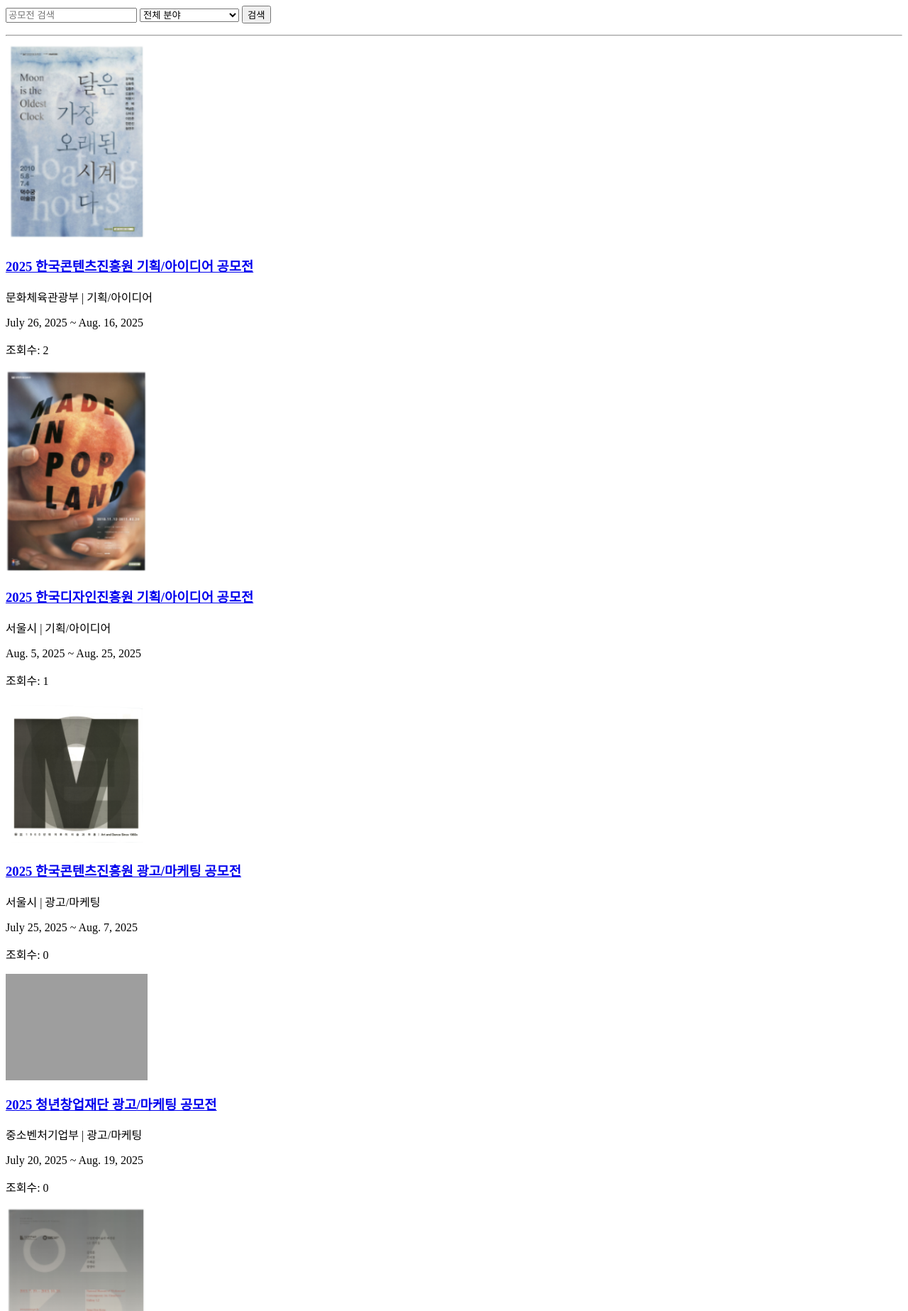
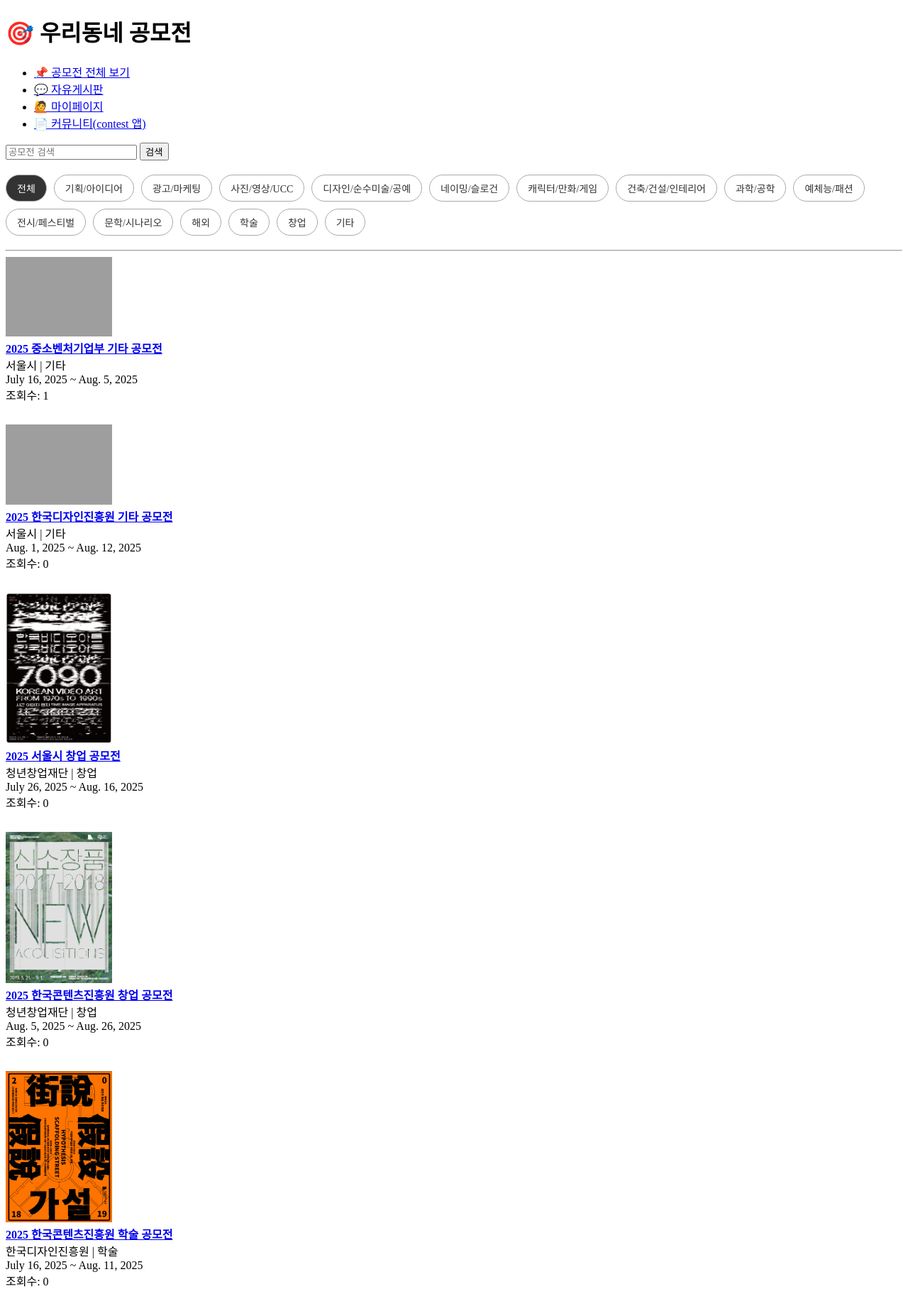
Before and after one commit to mooonga/urigongmo, a Django app: page /poster/ in a window 1280 px wide. Shown: the top 1847 px of the page at 71% size. Run offline with Django 5.2, Linux system fonts and the light colour scheme; data comes from the database, SQL or seed files in the repository; both versions use the stored data as it was after the commit; grey boxes are pictures that could not be loaded.

Commit message:
메인페이지 카테고리/검색 기능 추가

```diff
--- a/config/urls.py
+++ b/config/urls.py
@@ -19,11 +19,12 @@
 from django.urls import path, include
 from django.conf import settings
 from django.conf.urls.static import static
+from poster import views as poster_views
 
 urlpatterns = [
     path('admin/', admin.site.urls),
     path('contest/', include('contest.urls', namespace='contest')),
-    path('', include('home.urls')),  # 기본 경로 → 공모전 목록 페이지
+    path('', poster_views.home, name='home'),  # 메인페이지 경로
     path('freeboard/', include('freeboard.urls')),  # 자유게시판
     path('poster/', include('poster.urls')),  #공모전
 ]
--- a/home/templates/home/main.html
+++ b/home/templates/home/main.html
@@ -1,18 +1,74 @@
-<!-- home/templates/home/main.html -->
+<!-- templates/home/main.html -->
+
 <!DOCTYPE html>
 <html lang="ko">
 <head>
   <meta charset="UTF-8">
-  <title>메인페이지 테스트</title>
+  <title>우리동네 공모전</title>
+  <style>
+    .category-buttons {
+      margin: 20px 0;
+      display: flex;
+      flex-wrap: wrap;
+      gap: 10px;
+    }
+    .category-buttons a {
+      padding: 8px 15px;
+      border: 1px solid #aaa;
+      border-radius: 20px;
+      text-decoration: none;
+      color: #333;
+      font-size: 14px;
+    }
+    .category-buttons a.active {
+      background: #333;
+      color: white;
+      font-size: bold;
+    }
+  </style>
 </head>
 <body>
-  <h1>메인페이지(임시)</h1>
+  <h1>🎯 우리동네 공모전</h1>
 
+  <!-- 메뉴 -->
   <ul>
-    <li><a href="/poster/">📌 공모전 목록</a></li>
+    <li><a href="/poster/">📌 공모전 전체 보기</a></li>
     <li><a href="/freeboard/">💬 자유게시판</a></li>
     <li><a href="/mypage/">🙋 마이페이지</a></li>
     <li><a href="/contest/">📄 커뮤니티(contest 앱)</a></li>
   </ul>
+
+  <!-- 검색 -->
+  <form method="get">
+    <input type="text" name="q" placeholder="공모전 검색" value="{{ query }}">
+    <button type="submit">검색</button>
+  </form>
+
+  <!-- 카테고리 버튼 필터 -->
+  <div class="category-buttons">
+    <a href="/" class="{% if not selected_category %}active{% endif %}">전체</a>
+    {% for c in categories %}
+      <a href="/?category={{ c }}" class="{% if selected_category == c %}active{% endif %}">{{ c }}</a>
+    {% endfor %}
+  </div>
+
+  <hr>
+
+  <!-- 공모전 리스트 -->
+  {% for p in posters %}
+    <div style="margin-bottom:30px;">
+      <a href="{% url 'poster:poster_detail' p.pk %}">
+        {% if p.image %}
+          <img src="{{ p.image.url }}" width="150"><br>
+        {% endif %}
+        <strong>{{ p.title }}</strong>
+      </a><br>
+      {{ p.organization }} | {{ p.category }}<br>
+      {{ p.start_date }} ~ {{ p.end_date }}<br>
+      조회수: {{ p.views }}
+    </div>
+  {% empty %}
+    <p>공모전이 없습니다.</p>
+  {% endfor %}
 </body>
 </html>
--- a/poster/views.py
+++ b/poster/views.py
@@ -1,14 +1,40 @@
-# views.py
+# poster/views.py
+
 from django.shortcuts import render, get_object_or_404
 from .models import Poster
 from django.db.models import Q
 
-def poster_list(request):
-    query = request.GET.get('q', '')  # 검색어
-    selected_category = request.GET.get('category', '')  # 카테고리 필터
+def home(request):
+    query = request.GET.get('q', '')
+    selected_category = request.GET.get('category', '')
 
     posters = Poster.objects.all()
 
+    if query:
+        posters = posters.filter(
+            Q(title__icontains=query) |
+            Q(organization__icontains=query) |
+            Q(description__icontains=query)
+        )
+
+    if selected_category:
+        posters = posters.filter(category=selected_category)
+
+    # 중복 없는 카테고리 목록 추출
+    categories = Poster.objects.values_list('category', flat=True).distinct()
+
+    return render(request, 'home/main.html', {
+        'posters': posters.order_by('-id'),
+        'query': query,
+        'selected_category': selected_category,
+        'categories': categories
+    })
+
+def poster_list(request):
+    query = request.GET.get('q', '')  #검색어
+    selected_category = request.GET.get('category', '')   #카테고리 필터
+
+    posters = Poster.objects.all()
     # 검색 필터
     if query:
         posters = posters.filter(
@@ -24,12 +50,12 @@
     # 중복 없는 카테고리 목록
     categories = Poster.objects.values_list('category', flat=True).distinct()
 
-    return render(request, 'poster/poster_list.html', {
-        'posters': posters.order_by('id'),
-        'query': query,
-        'selected_category': selected_category,
-        'categories': categories
-    })
+    return render(request, 'home/main.html', {
+    'posters': posters.order_by('-id'),
+    'query': query,
+    'selected_category': selected_category,
+    'categories': categories
+})
 
 def poster_detail(request, pk):
     poster = get_object_or_404(Poster, pk=pk)
```
Also changed, not shown: db.sqlite3.
